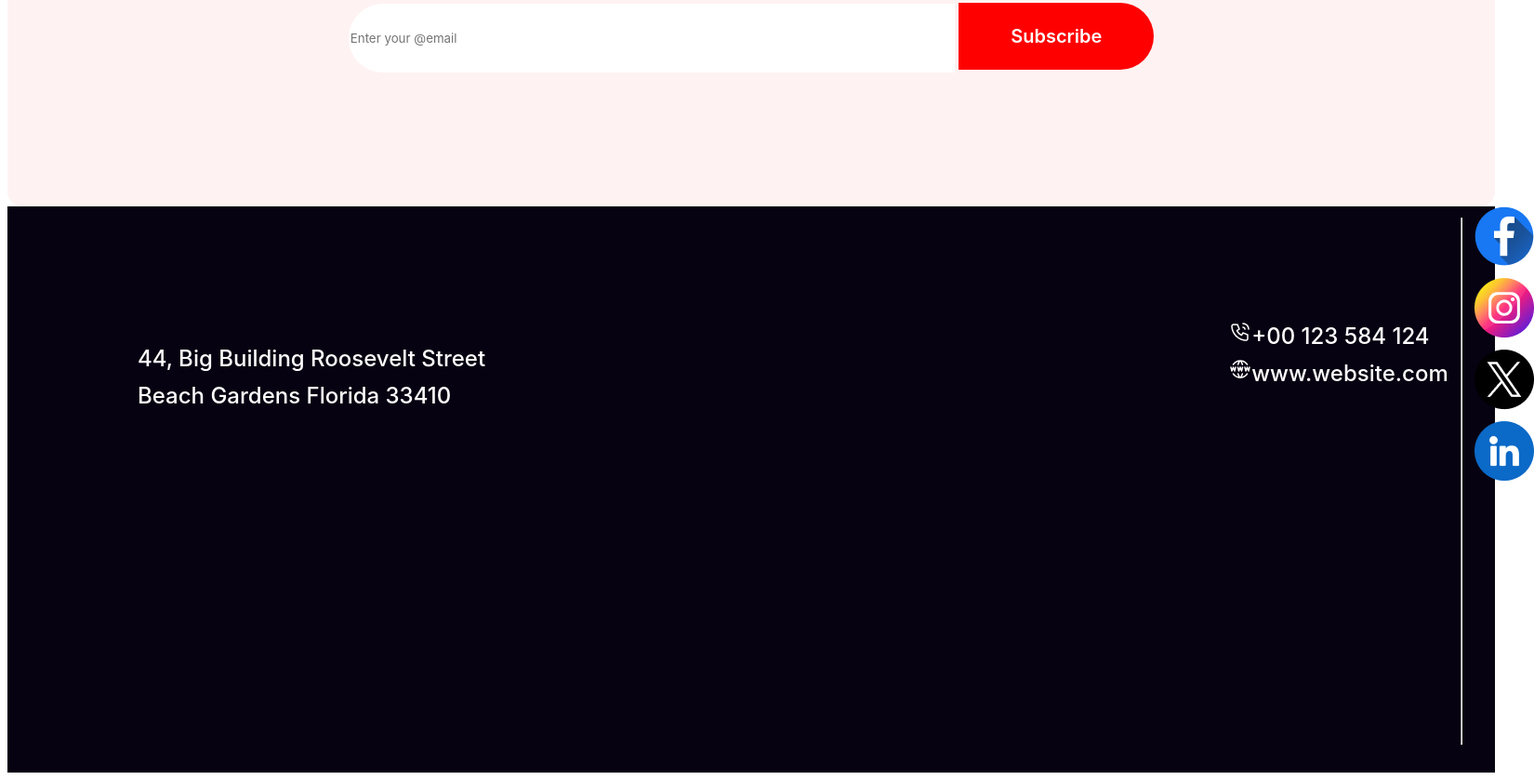
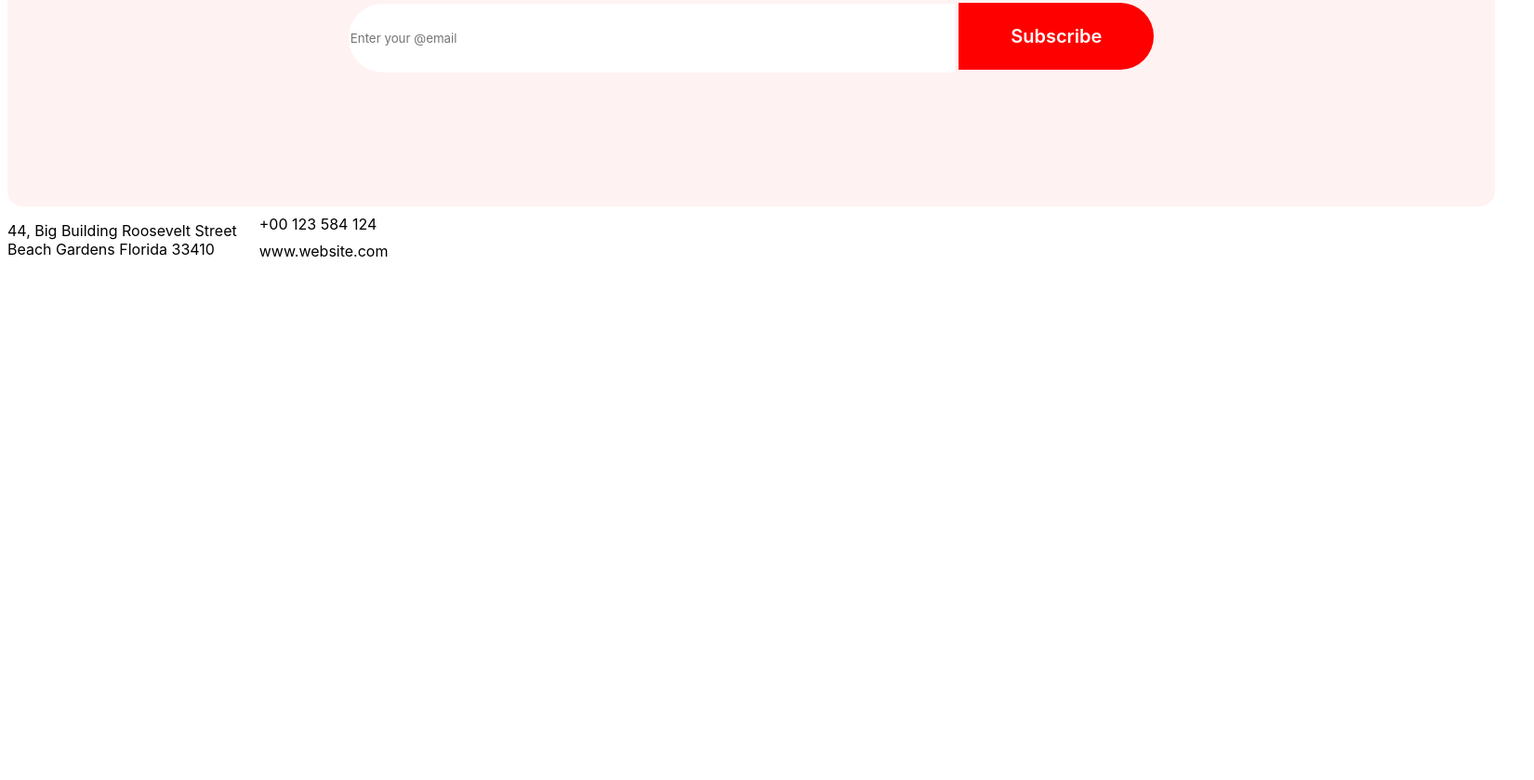
Before and after one commit to monir806/b9assignment01, a plain HTML site: page resources/index.html in a window 1280 px wide. Shown: the part 5761-6600 px from the top of the page at 93% size, 1650 px wide, since content can reach past the window. After the commit the page ends 6063 px from the top, so only its background shows below. Drawn offline with Linux system fonts and the light colour scheme.

Commit message:
added some new things

```diff
--- a/resources/happy-new-year.css
+++ b/resources/happy-new-year.css
@@ -321,6 +321,8 @@ span {
     border: none;
 }
 
+
+/*
 .end {
     color: #FFF;
     font-size: 24px;
@@ -361,9 +363,23 @@ span {
 
 .end hr {
     margin-bottom: 30px;
+    width: 1320px;
+    height: 1px;
 }
 
 .image {
     width: 22.003px;
     height: 42.413px;
+    display: block;
+    margin-left: auto;
+    margin-right: auto;
+    width: 50%;
+} */
+
+.last-container {
+    display: flex;
 }
+
+section {
+    position: left top;
+}
--- a/resources/index.html
+++ b/resources/index.html
@@ -203,28 +203,21 @@
 
             </div>
         </div>
-        <div class="end">
-            <p class="font-ft">44, Big Building Roosevelt Street <br>Beach Gardens Florida 33410</p>
-            <div class="last">
-                <div class="contc">
-                    <img src="Call.png" alt="">+00 123 584 124 <br>
 
-                </div>
-                <div class="web">
-                    <img src="Website.png" alt="">www.website.com
+        <div class="last-container">
+            <p>44, Big Building Roosevelt Street<br>Beach Gardens Florida 33410</p>
+            <section>
+                <img src="Call.png" alt="">+00 123 584 124 <br>
+                <img src="Website.png" alt="">www.website.com
+            </section>
 
-                </div>
-            </div>
-            <br>
-            <hr>
-            <div class="image">
-                <img src="Facebook.png" alt="">
-                <img src="Instagram.png" alt="">
-                <img src="Twitter.png" alt="">
-                <img src="Linkedin.png" alt="">
-            </div>
+
+
+
+
 
         </div>
+
 
 
     </footer>
```
